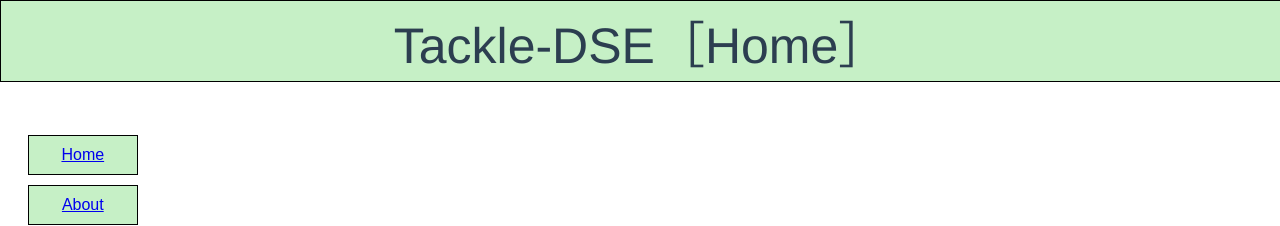
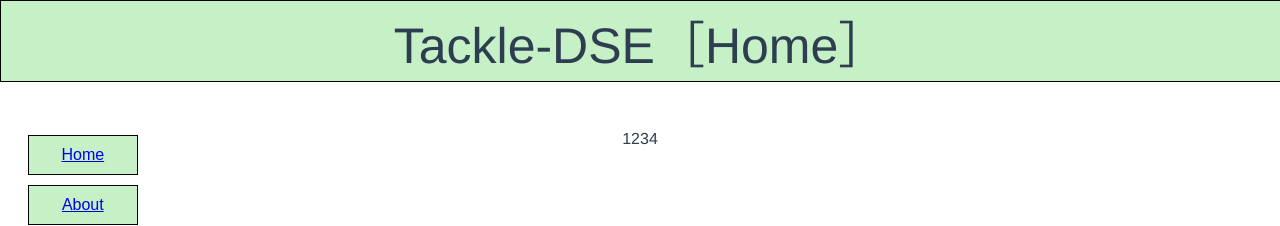
Before and after one commit to learnfromfail/tackle-the-exam, a Vue app: page /Display in a window 1280 px wide. Shown: the top 226 px of the page. Built offline with nearby package versions, Linux system fonts and the light colour scheme.

Commit message:
testing commit

```diff
--- a/src/views/Display.vue
+++ b/src/views/Display.vue
@@ -1,5 +1,5 @@
 <template>
-  <div></div>
+  <div>1234</div>
 </template>
 <script>
 export default {
```
Also changed, not shown: 1 other file (tests, documents, lock files or other folders).
